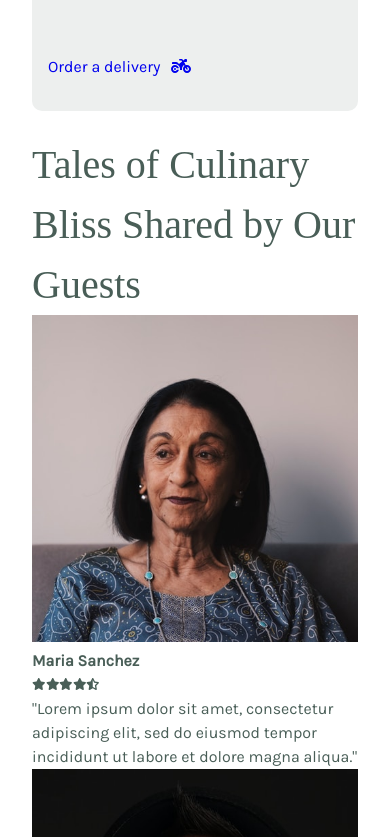
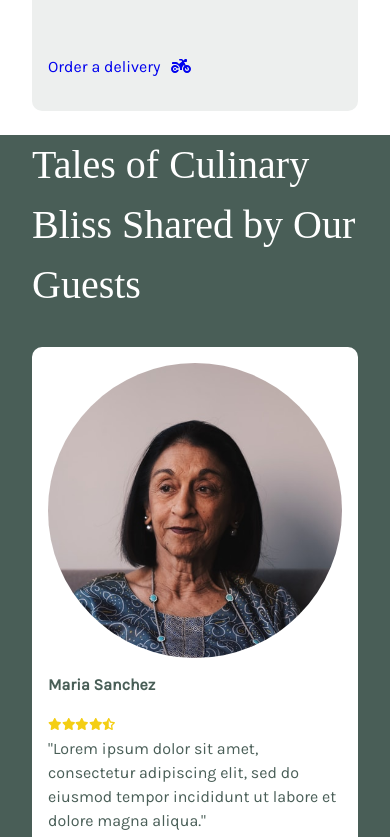
Before and after one commit to samuel-ola1/little-lemon, a React (Create React App) app: page / in a window 390 px wide. Shown: the part 2420-3257 px from the top of the page. Built offline with nearby package versions, Linux system fonts and the light colour scheme; a web font is replaced by a local one.

Commit message:
testimonials section

```diff
--- a/src/components/TestimonialCard.js
+++ b/src/components/TestimonialCard.js
@@ -4,6 +4,9 @@ import {
     faStarHalfStroke
   } from '@fortawesome/free-solid-svg-icons';
   import { FontAwesomeIcon } from '@fortawesome/react-fontawesome';
+import "./testimonialcard.css";
+
+
 
 const ratingLevels = {1: faStar, 0.5:faStarHalfStroke}
 
@@ -11,7 +14,7 @@ const TestimonialCard = ({customer}) => {
     const {image, fullName, rating, says} = customer;
 
   return (
-    <article className='card'>
+    <article className='card testimonial-card'>
         <img src={image} alt={fullName} />
       <h4>{fullName}</h4>
       <span>
--- a/src/components/Testimonials.js
+++ b/src/components/Testimonials.js
@@ -4,6 +4,7 @@ import customer2 from './assets/customer2.jpg';
 import customer3 from './assets/customer3.jpg';
 import customer4 from './assets/customer4.jpg';
 import TestimonialCard from './TestimonialCard';
+import "./testimonials.css";
 
 
 const customers = [
@@ -43,14 +44,16 @@ const Testimonials = () => {
 
 
   return (
-    <section>
-        <div className="container">
+    <section className="testimonials">
+        <div className="container grid">
             <h2 className='title'>Tales of Culinary Bliss Shared by Our Guests</h2>
-            {
-                customers.map((customer, index) => (
-                    <TestimonialCard customer={customer} key={index}/>
-                ))
-            }
+
+              {
+                  customers.map((customer, index) => (
+                      <TestimonialCard customer={customer} key={index}/>
+                  ))
+              }
+
         </div>
 
 
--- /dev/null
+++ b/src/components/testimonialcard.css
@@ -0,0 +1,21 @@
+.testimonial-card {
+    background-color: #fff;
+    padding: 1rem;
+    /* height: 100%; */
+    border-radius: 10px;
+}
+
+.testimonial-card img {
+    /* width: 9rem; */
+    margin: 0 auto 0.5rem auto;
+    border-radius: 50%;
+    object-fit: cover;
+}
+
+.testimonial-card h4 {
+    margin: 0 auto 1rem auto;
+}
+
+.testimonial-card span {
+    color: #F4CE14;
+}
--- /dev/null
+++ b/src/components/testimonials.css
@@ -0,0 +1,55 @@
+.testimonials {
+    background-color: #495E57;
+    padding-bottom: 2rem;
+}
+
+.testimonials .container {
+    grid-template-columns: repeat(4, 1fr);
+    grid-template-rows: auto auto;
+    gap: 1rem;
+}
+
+.testimonials h2{
+
+    grid-column: 1/5;
+    grid-row:1;
+    margin-bottom: 1rem;
+    color: #fff;
+    margin-left: auto;
+    margin-right: auto;
+}
+
+/* media queries */
+
+@media (max-width: 949px) {
+    .testimonials .container {
+        grid-template-columns: repeat(3, 1fr);
+        grid-template-rows: repeat(3, auto);
+    }
+
+    .testimonials h2 {
+        grid-column: 1/4;
+    }
+}
+
+@media (max-width: 750px) {
+    .testimonials .container {
+        grid-template-columns: repeat(2, 1fr);
+        grid-template-rows: repeat(3, auto);
+    }
+
+    .testimonials h2 {
+        grid-column: 1/3;
+    }
+}
+
+@media (max-width: 576px) {
+    .testimonials .container {
+      grid-template-columns: 1fr;
+      grid-template-rows: repeat(5, auto);
+    }
+
+    .testimonials h2 {
+      grid-column: 1 / 2;
+    }
+}
```
